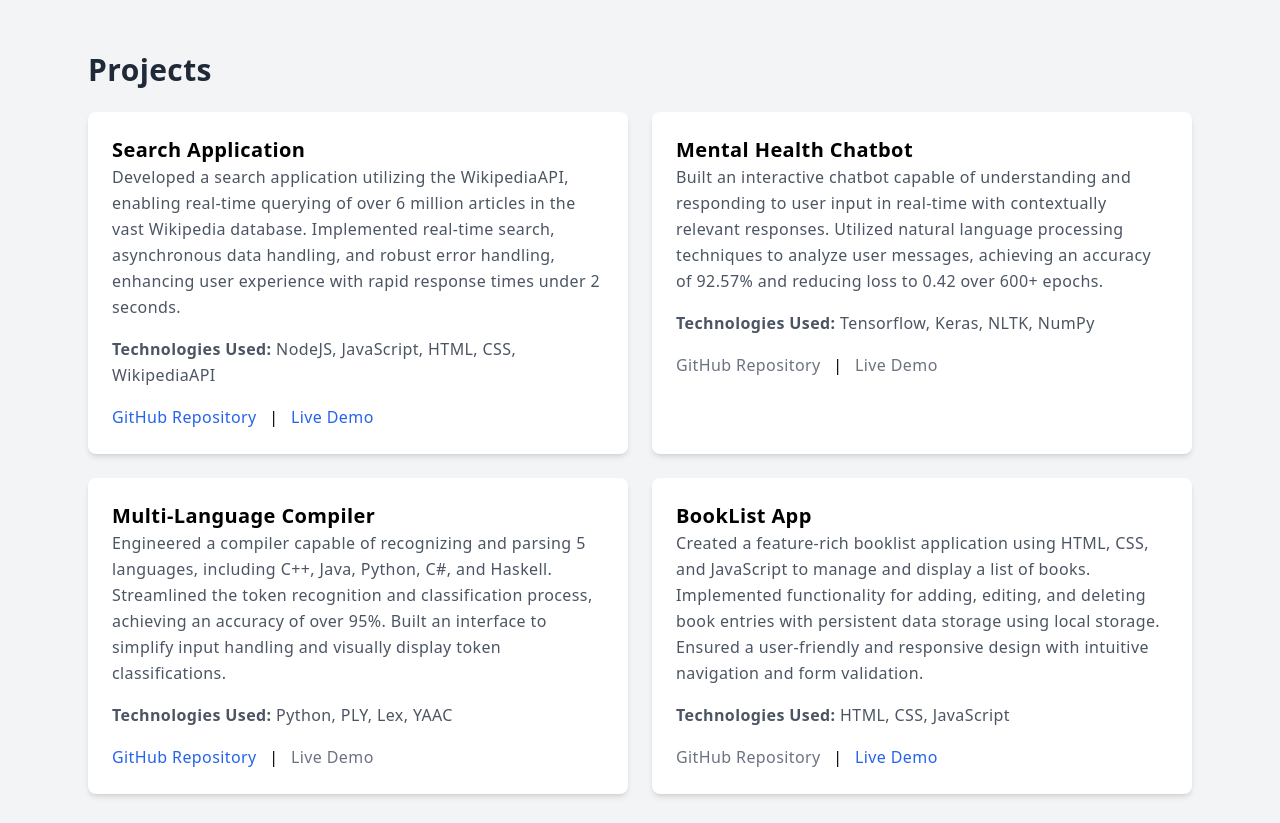
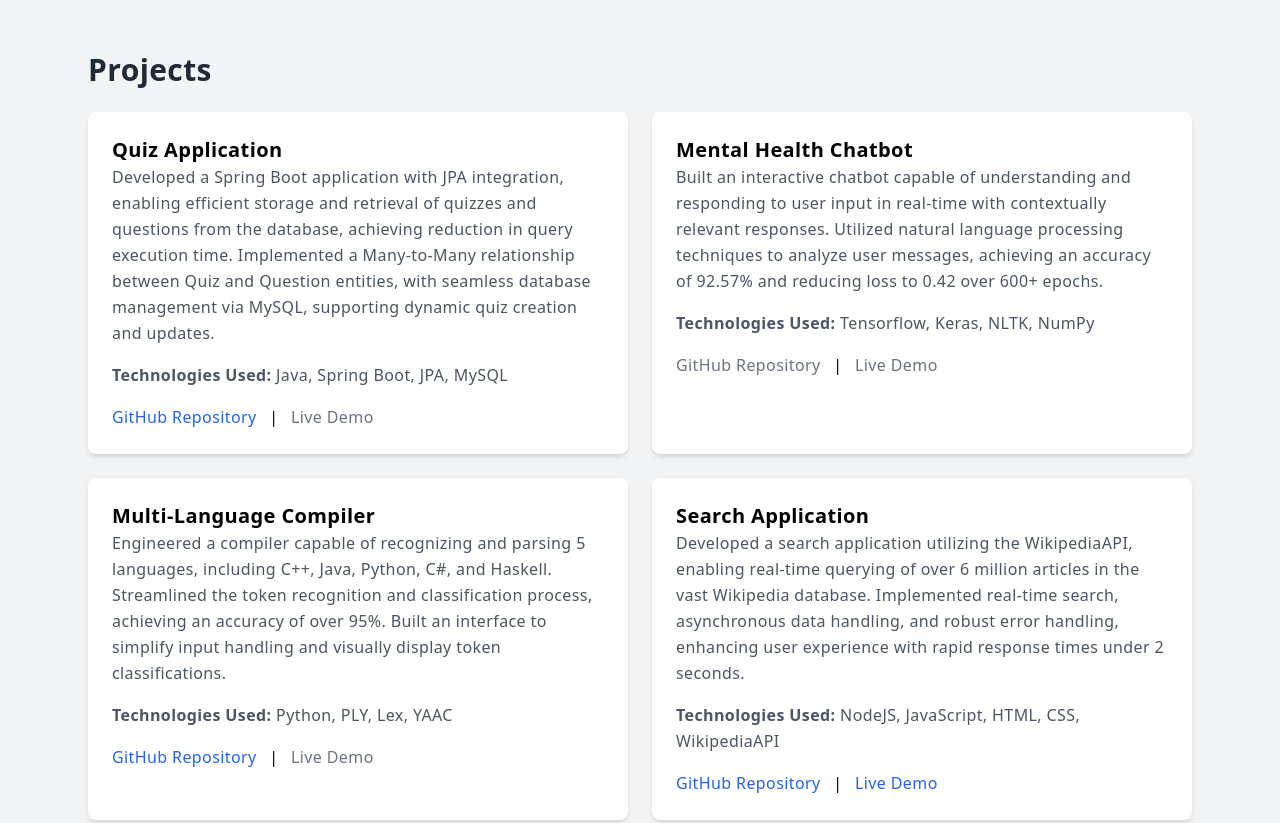
Before and after one commit to atharvark960/Portfolio, a plain HTML site: page index.html in a window 1280 px wide. Shown: the part 1360-2183 px from the top of the page. Drawn offline with nearby package versions, Linux system fonts and the light colour scheme.

Commit message:
Added new project

```diff
--- a/index.html
+++ b/index.html
@@ -94,14 +94,15 @@
     <section id="projects" class="max-w-6xl mx-auto py-16 px-6">
         <h2 class="text-3xl font-bold text-gray-800 mb-6">Projects</h2>
         <div class="grid md:grid-cols-2 gap-6">
+
             <div class="bg-white shadow-md rounded-lg p-6">
-                <h3 class="text-xl font-semibold">Search Application</h3>
-                <p class="text-gray-600 mb-4">Developed a search application utilizing the WikipediaAPI, enabling real-time querying of over 6 million articles in the vast Wikipedia database. Implemented real-time search, asynchronous data handling, and robust error handling, enhancing user experience with rapid response times under 2 seconds.</p>
-                <p class="text-gray-600 font-semibold">Technologies Used: <span class="font-normal">NodeJS, JavaScript, HTML, CSS, WikipediaAPI</span></p>
+                <h3 class="text-xl font-semibold">Quiz Application</h3>
+                <p class="text-gray-600 mb-4">Developed a Spring Boot application with JPA integration, enabling efficient storage and retrieval of quizzes and questions from the database, achieving reduction in query execution time. Implemented a Many-to-Many relationship between Quiz and Question entities, with seamless database management via MySQL, supporting dynamic quiz creation and updates.</p>
+                <p class="text-gray-600 font-semibold">Technologies Used: <span class="font-normal">Java, Spring Boot, JPA, MySQL</span></p>
                 <div class="mt-4">
-                    <a href="https://github.com/atharvark960/javascript-search-app" target="_blank" class="text-blue-600 hover:underline">GitHub Repository</a>
+                    <a href="https://github.com/atharvark960/quiz-application" target="_blank" class="text-blue-600 hover:underline">GitHub Repository</a>
                     <span class="mx-2">|</span>
-                    <a href="https://searchmewiki.vercel.app/" target="_blank" class="text-blue-600 hover:underline">Live Demo</a>
+                    <span class="text-gray-500">Live Demo</span>
                 </div>
             </div>
 
@@ -128,15 +129,16 @@
             </div>
 
             <div class="bg-white shadow-md rounded-lg p-6">
-                <h3 class="text-xl font-semibold">BookList App</h3>
-                <p class="text-gray-600 mb-4">Created a feature-rich booklist application using HTML, CSS, and JavaScript to manage and display a list of books. Implemented functionality for adding, editing, and deleting book entries with persistent data storage using local storage. Ensured a user-friendly and responsive design with intuitive navigation and form validation.</p>
-                <p class="text-gray-600 font-semibold">Technologies Used: <span class="font-normal">HTML, CSS, JavaScript</span></p>
+                <h3 class="text-xl font-semibold">Search Application</h3>
+                <p class="text-gray-600 mb-4">Developed a search application utilizing the WikipediaAPI, enabling real-time querying of over 6 million articles in the vast Wikipedia database. Implemented real-time search, asynchronous data handling, and robust error handling, enhancing user experience with rapid response times under 2 seconds.</p>
+                <p class="text-gray-600 font-semibold">Technologies Used: <span class="font-normal">NodeJS, JavaScript, HTML, CSS, WikipediaAPI</span></p>
                 <div class="mt-4">
-                    <span class="text-gray-500">GitHub Repository</span>
+                    <a href="https://github.com/atharvark960/javascript-search-app" target="_blank" class="text-blue-600 hover:underline">GitHub Repository</a>
                     <span class="mx-2">|</span>
-                    <a href="https://booklistcatalog.vercel.app/" target="_blank" class="text-blue-600 hover:underline">Live Demo</a>
+                    <a href="https://searchmewiki.vercel.app/" target="_blank" class="text-blue-600 hover:underline">Live Demo</a>
                 </div>
             </div>
+
         </div>
     </section>
 
```
Also changed, not shown: 1 other file.
